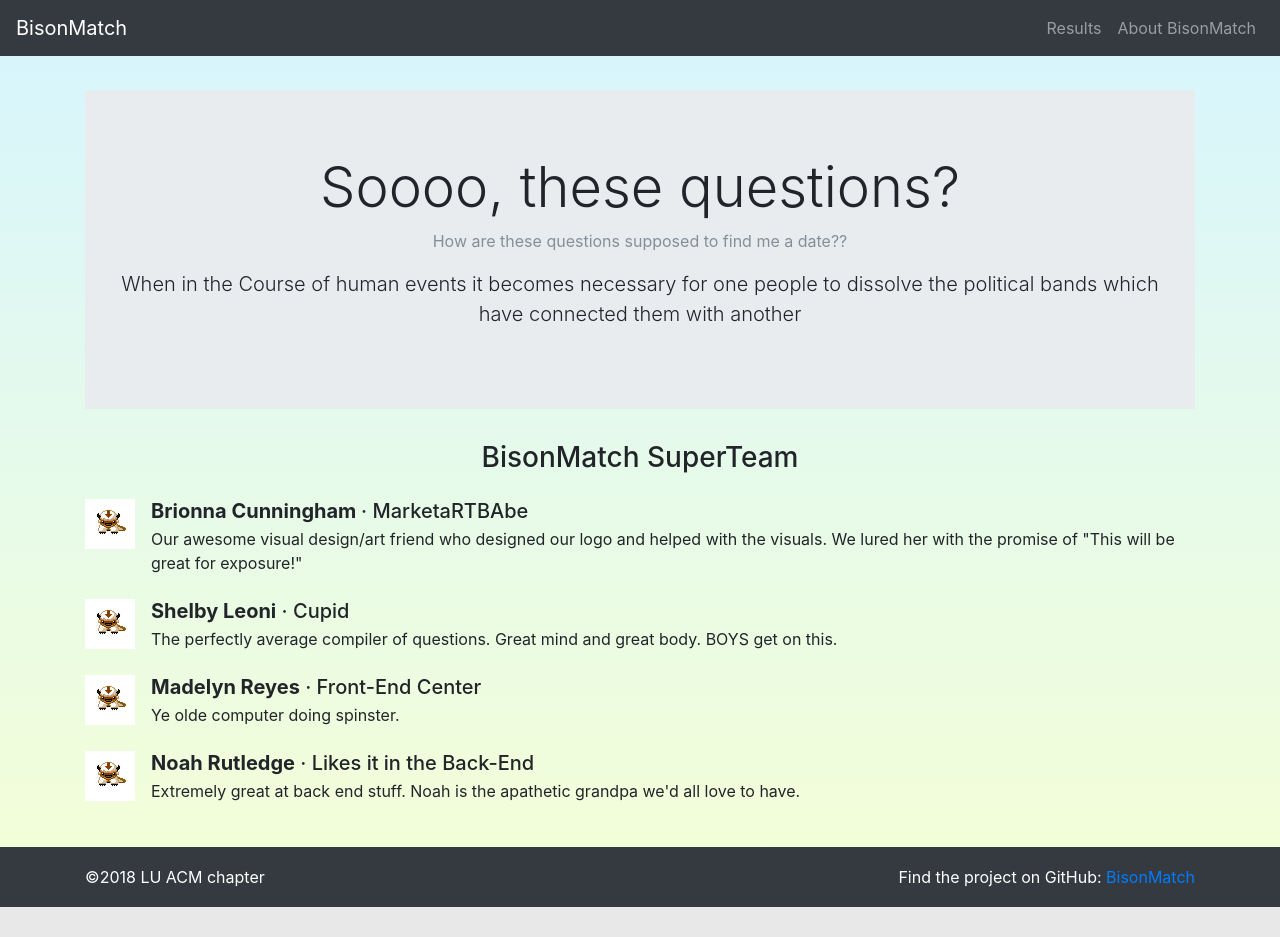
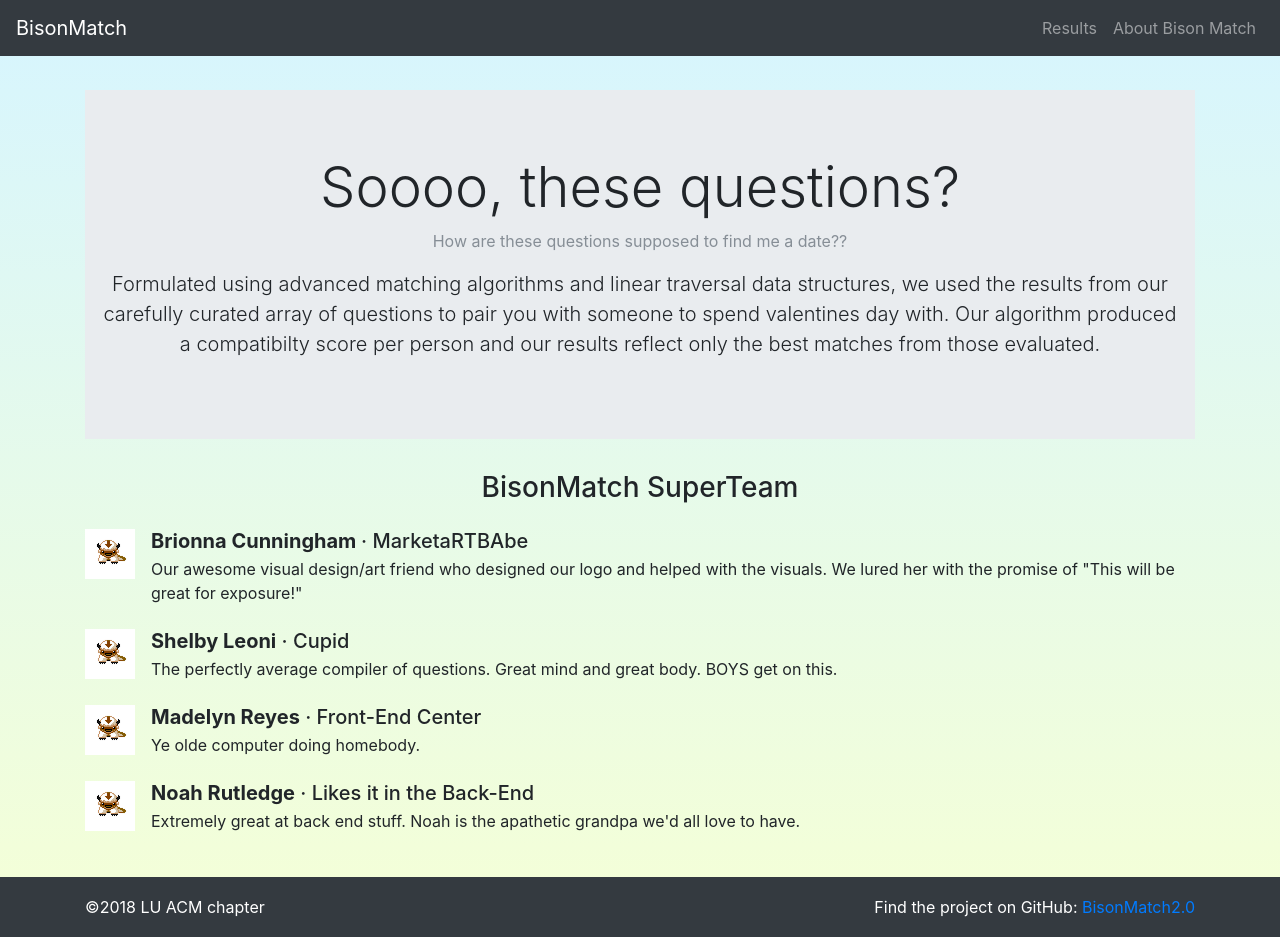
Before and after one commit to mpreyes/BisonMatch2.0, a PHP site: page /about.php in a window 1280 px wide. Before the commit the page ends 907 px from the top, so only its background shows below. Run offline with PHP 8.4, Linux system fonts and the light colour scheme; some libraries are stand-ins or nearby versions.

Commit message:
Final-ish changes

```diff
--- a/about.php
+++ b/about.php
@@ -60,7 +60,7 @@
               <a class="nav-link" href="results.php">Results</a>
             </li>
             <li class="nav-item">
-              <a class="nav-link" href="about.php">About BisonMatch</a>
+              <a class="nav-link" href="about.php">About Bison Match</a>
             </li>
           </ul>
         </div>
@@ -83,8 +83,9 @@
 <div class="container">
   <h1 class="display-4 text-center">Soooo, these questions?</h1>
     <p class="text-muted text-center">How are these questions supposed to find me a date??</p>
-  <p class="lead text-center">When in the Course of human events it becomes necessary for one people to
-    dissolve the political bands which have connected them with another</p>
+  <p class="lead text-center">Formulated using advanced matching algorithms and linear traversal data structures, we  used the results from our carefully curated
+    array of questions to pair you with someone to spend valentines day with. Our algorithm produced a compatibilty score per person
+  and our results reflect only the best matches from those evaluated.</p>
 </div>
 </div>
 
@@ -112,7 +113,7 @@
       <img class="mr-3" src="images/cuteappa.png" width="50px" height="50px" alt="Madelyn Reyes">
     <div class="media-body">
       <h5 class="mt-0 mb-1"><strong>Madelyn Reyes</strong> &middot; Front-End Center</h5>
-      Ye olde computer doing spinster.
+      Ye olde computer doing homebody.
     </div>
   </li>
 
@@ -131,7 +132,7 @@
 
     <footer class="footer bg-dark">
       <div class="container">
-        <span class="hideME">&copy;2018 LU ACM chapter</span><span class="float-right">Find the project on GitHub: <a href="https://github.com/mpreyes/BisonMatch">BisonMatch</a></span>
+        <span class="hideME">&copy;2018 LU ACM chapter</span><span class="float-right">Find the project on GitHub: <a href="https://github.com/mpreyes/BisonMatch2.0">BisonMatch2.0</a></span>
       </div>
     </footer>
     <!-- Bootstrap core JavaScript
--- a/index.php
+++ b/index.php
@@ -69,7 +69,7 @@
               <a class="nav-link" href="results.php">Results</a>
             </li>
             <li class="nav-item">
-              <a class="nav-link" href="about.php">About BisonMatch</a>
+              <a class="nav-link" href="about.php">About Bison Match</a>
             </li>
           </ul>
 
@@ -133,7 +133,7 @@
   <div class="card text-center border-warning" style="width: fill; height: 12rem;">
 <div class="card-body">
 <h4 class="card-title"><strong>Find Your Date for Valentines Day</strong></h4>
-<p class="card-text">You will receive the names and info of 10 students whom you can contact to set up a date.</p>
+<p class="card-text">You will receive the names and info of 7 students whom you can contact to set up a date.</p>
 </div>
 </div>
 </div>
```
Also changed, not shown: getResultMatch.php (+17 -7 lines), results.php (+4 -3 lines), sendEmail.php (+15 -6 lines).
